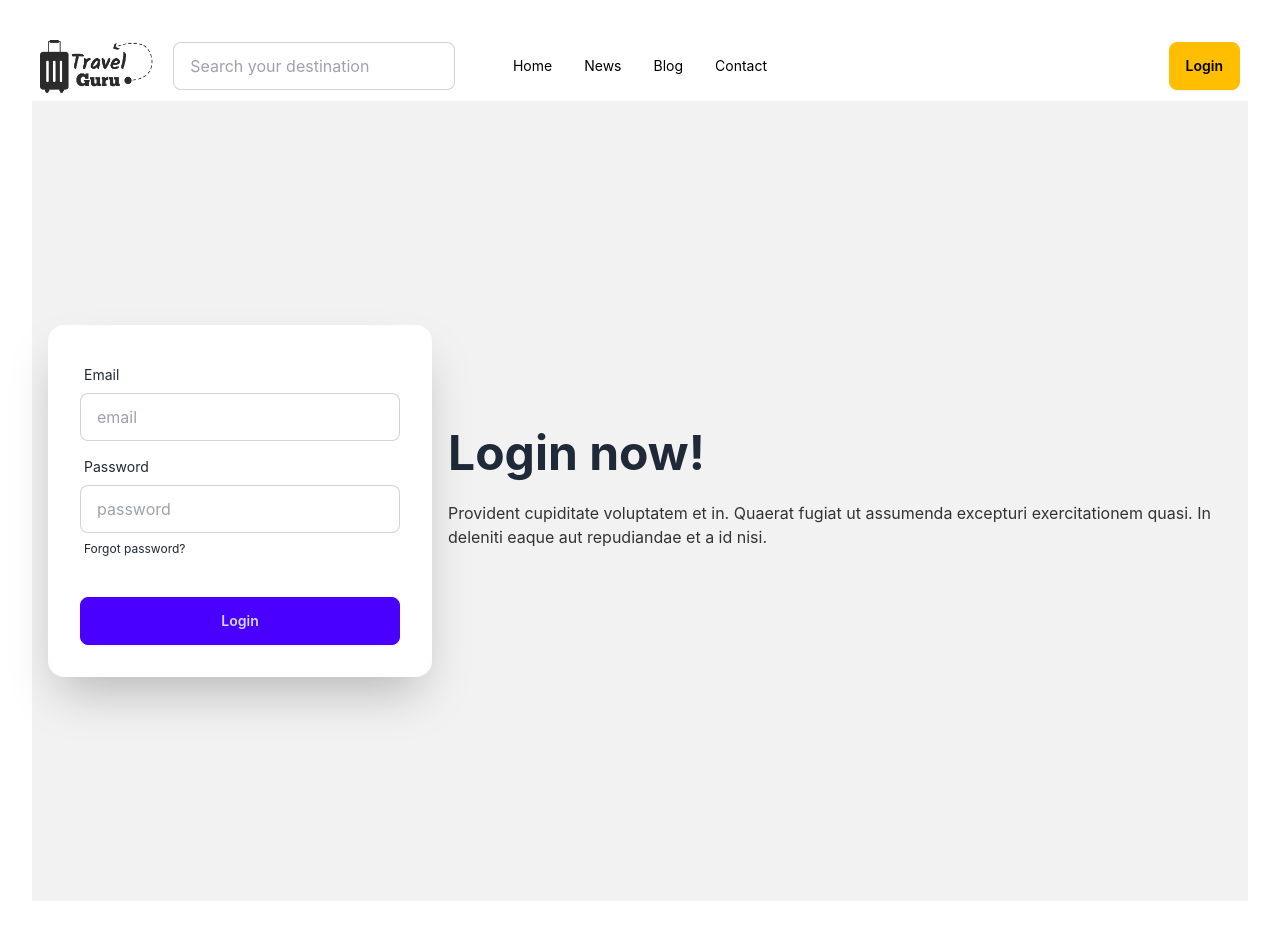
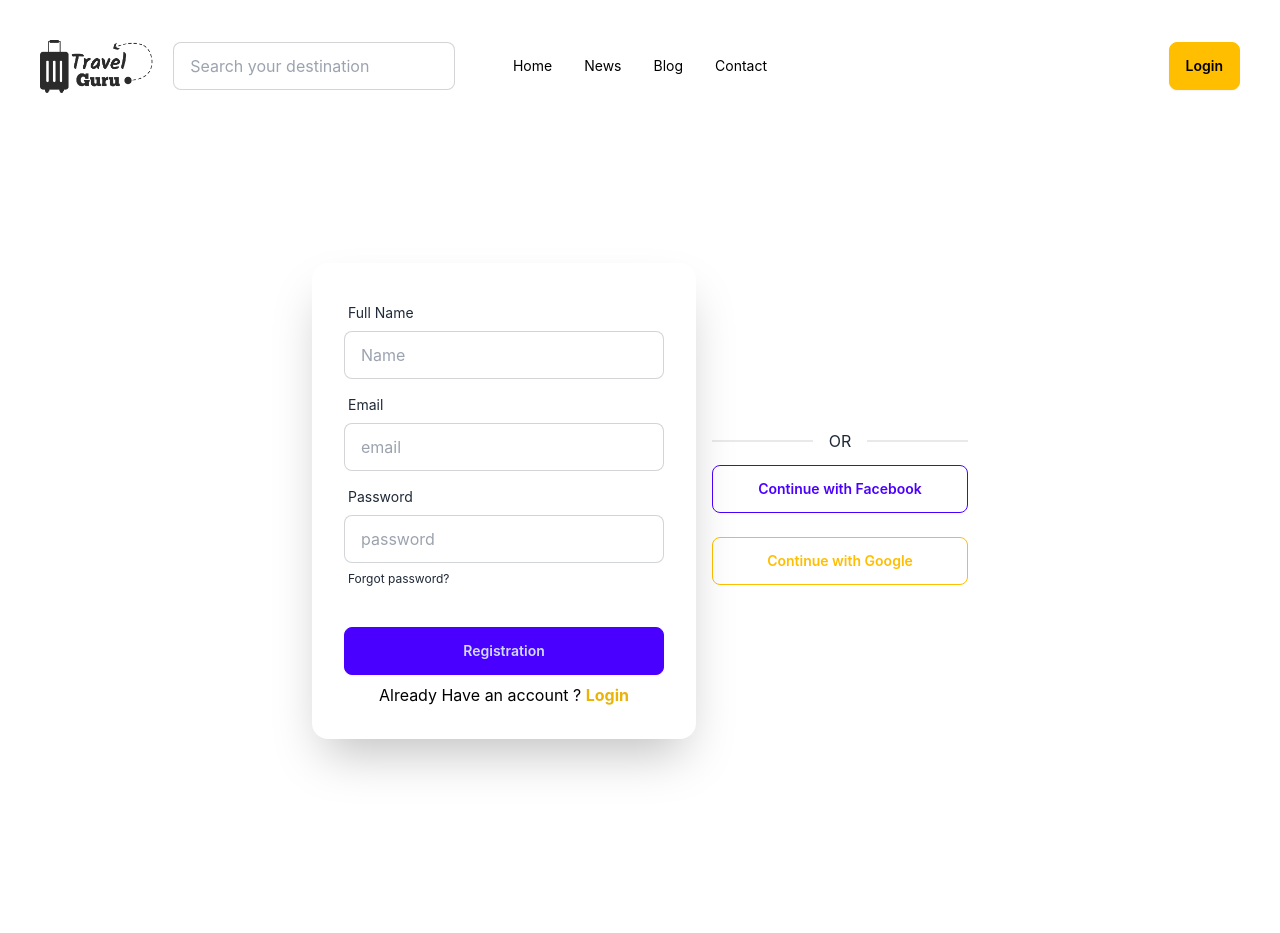
Before and after one commit to Sajidimon/travel-guru-react-project, a React (Vite) app: page /registration in a window 1280 px wide. Built offline with nearby package versions, Linux system fonts and the light colour scheme.

Commit message:
registration page design done

```diff
--- a/src/Pages/Registration/Registration.jsx
+++ b/src/Pages/Registration/Registration.jsx
@@ -1,3 +1,4 @@
+import { Link } from "react-router-dom";
 import Navbar from "../../Layouts/Navbar/Navbar";
 
 
@@ -6,32 +7,42 @@ const Registration = () => {
         <>
             <Navbar></Navbar>
             <div>
-                <div className="hero min-h-screen bg-base-200">
+                <div className="hero min-h-screen">
                     <div className="hero-content flex-col lg:flex-row-reverse">
-                        <div className="text-center lg:text-left">
-                            <h1 className="text-5xl font-bold">Login now!</h1>
-                            <p className="py-6">Provident cupiditate voluptatem et in. Quaerat fugiat ut assumenda excepturi exercitationem quasi. In deleniti eaque aut repudiandae et a id nisi.</p>
+                        <div>
+                            <div className="divider">OR</div>
+                            <button className="btn btn-outline btn-primary btn-wide">Continue with Facebook</button>
+                            <br />
+                            <br />
+                            <button className="btn btn-outline btn-warning btn-wide">Continue with Google</button>
                         </div>
-                        <div className="card shrink-0 w-full max-w-sm shadow-2xl bg-base-100">
+                        <div className="card shrink-0 w-full max-w-sm shadow-2xl">
                             <form className="card-body">
+                                <div className="form-control">
+                                    <label className="label">
+                                        <span className="label-text">Full Name</span>
+                                    </label>
+                                    <input type="text" placeholder="Name" className="input bg-white input-bordered" required />
+                                </div>
                                 <div className="form-control">
                                     <label className="label">
                                         <span className="label-text">Email</span>
                                     </label>
-                                    <input type="email" placeholder="email" className="input input-bordered" required />
+                                    <input type="email" placeholder="email" className="input bg-white input-bordered" required />
                                 </div>
                                 <div className="form-control">
                                     <label className="label">
                                         <span className="label-text">Password</span>
                                     </label>
-                                    <input type="password" placeholder="password" className="input input-bordered" required />
+                                    <input type="password" placeholder="password" className="input bg-white input-bordered" required />
                                     <label className="label">
                                         <a href="#" className="label-text-alt link link-hover">Forgot password?</a>
                                     </label>
                                 </div>
                                 <div className="form-control mt-6">
-                                    <button className="btn btn-primary">Login</button>
+                                    <button className="btn btn-primary">Registration</button>
                                 </div>
+                                <p className="text-black">Already Have an account ? <Link to="/login"><span className="text-yellow-500 font-bold">Login</span></Link> </p>
                             </form>
                         </div>
                     </div>
```
